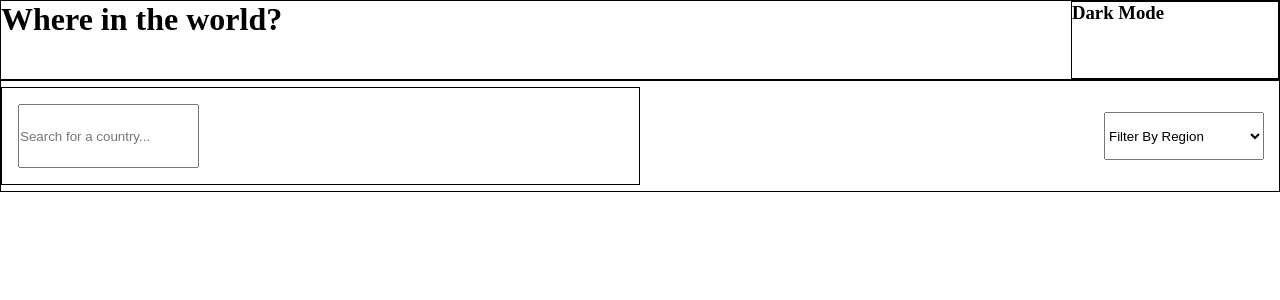
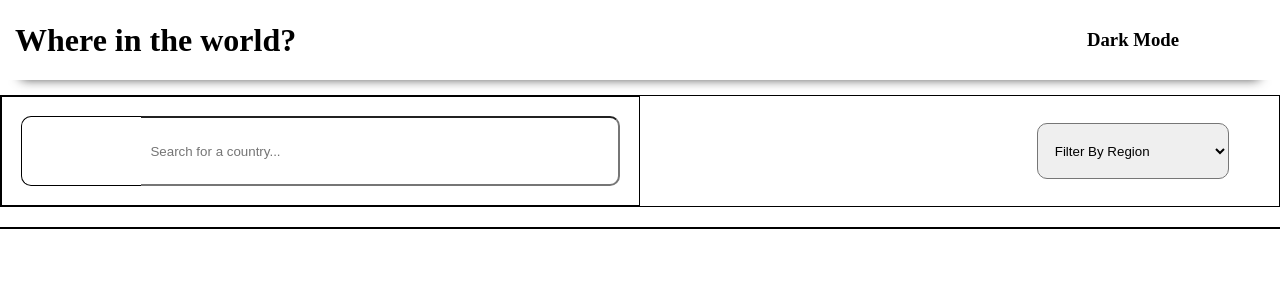
Before and after one commit to DeiviHerreraDiaz09/FrontendTest, a React (Vite) app: page / in a window 1280 px wide. Shown: the top 300 px of the page. Built offline with nearby package versions, Linux system fonts and the light colour scheme.

Commit message:
Component countries v3

```diff
--- a/src/assets/CountriesComponent/CountriesComponent.css
+++ b/src/assets/CountriesComponent/CountriesComponent.css
@@ -1,4 +1,4 @@
-*{
+* {
     padding: 0;
     margin: 0;
     box-sizing: border-box;
@@ -6,48 +6,90 @@
 
 
 .countriescomponent {
-  width: 100%;
-  height: 100vh;
+    width: 100%;
+    height: 100vh;
 }
 
-header{
+header {
     width: 100%;
     height: 5rem;
-    border: 1px solid;
     display: flex;
     justify-content: space-between;
-    /* padding: 1.5%; */
+    box-shadow: 0px 20px 11px -21px rgba(0, 0, 0, 0.75);
+    margin-bottom: 15px;
 }
 
-.modeScreen{
+header h1,
+h3 {
+    display: flex;
+    align-items: center;
+    margin-left: 15px;
+}
+
+
+.modeScreen {
     display: flex;
     height: 100%;
-    border: 1px solid;
+    /* border: 1px solid; */
     width: 13rem;
 }
 
-.filters{
+.filters {
     width: 100%;
     border: 1px solid;
     height: 7rem;
+    display: grid;
+    grid-template-columns: 50% 50%;
+}
+
+.search {
+    border: 1px solid;
+    height: 100%;
+    width: 100%;
     display: flex;
-    justify-content: space-between;
+}
+
+.inputModified {
+
+    width: 100%;
+    display: grid;
+    padding: 3%;
+    grid-template-columns: 20% 80%;
+}
+
+.loupeImg {
+    border-top: 1px solid;
+    border-left: 1px solid;
+    border-bottom: 1px solid;
+    border-radius: 10px 0px 0px 10px;
+}
+
+.inputModified input {
+    padding: 2%;
+    border-left: none;
+    border-radius: 0px 10px 10px 0px;
+}
+
+.filterRegions {
+    width: 100%;
+    height: 100%;
+    display: flex;
+    justify-content: end;
     align-items: center;
 }
 
-.search{
-    width: 50%;
+.regions {
+    border-radius: 10px;
+    margin-right: 50px;
+    height: 3.5rem;
+    width: 12rem;
+    padding: 2%;
+}
+
+/* Mapear paises */
+
+.countriesList {
+    margin-top: 20px;
+    width: 100%;
     border: 1px solid;
 }
-
-.search input{
-    height: 4rem;
-    margin: 1rem;
-}
-
-.regions{
-    margin-right: 15px;
-    height: 3rem;
-    width: 10rem;
-
-}
--- a/src/assets/CountriesComponent/CountriesComponent.jsx
+++ b/src/assets/CountriesComponent/CountriesComponent.jsx
@@ -1,7 +1,4 @@
-"use client";
-import React from "react";
 import "./CountriesComponent.css";
-import PropTypes from "prop-types";
 
 const CountriesComponent = ({}) => {
   return (
@@ -16,12 +13,17 @@ const CountriesComponent = ({}) => {
 
       <div className="filters">
         <div className="search">
+          <div className="inputModified">
             <div className="loupeImg"></div>
             <input type="text" placeholder="Search for a country..." />
           </div>
+        </div>
 
+        <div className="filterRegions">
           <select name="regions" className="regions">
-          <option selected disabled value="0">Filter By Region</option>
+            <option selected disabled value="0">
+              Filter By Region
+            </option>
             <option value="Africa">Africa</option>
             <option value="America">America</option>
             <option value="Asia">Asia</option>
@@ -30,9 +32,13 @@ const CountriesComponent = ({}) => {
           </select>
         </div>
       </div>
+
+      <div className="countriesList"></div>
+
+
+    </div>
   );
 };
 
-CountriesComponent.propTypes = {};
 
 export default CountriesComponent;
--- a/src/assets/ExpensesComponent/ExpensesComponent.css
+++ b/src/assets/ExpensesComponent/ExpensesComponent.css
@@ -1,4 +1,4 @@
-@font-face {
+/* @font-face {
     font-family: ExpensesProjet;
     src: url("../ExpensesComponent/fonts/DMSans_24pt-Thin.ttf");
 }
@@ -128,4 +128,4 @@ hr {
     color: hsl(28, 10%, 53%);
     font-weight: 700;
     font-family: ExpensesProjet;
-}
+} */
```
Lines whose indentation alone changed are shown as unchanged.
